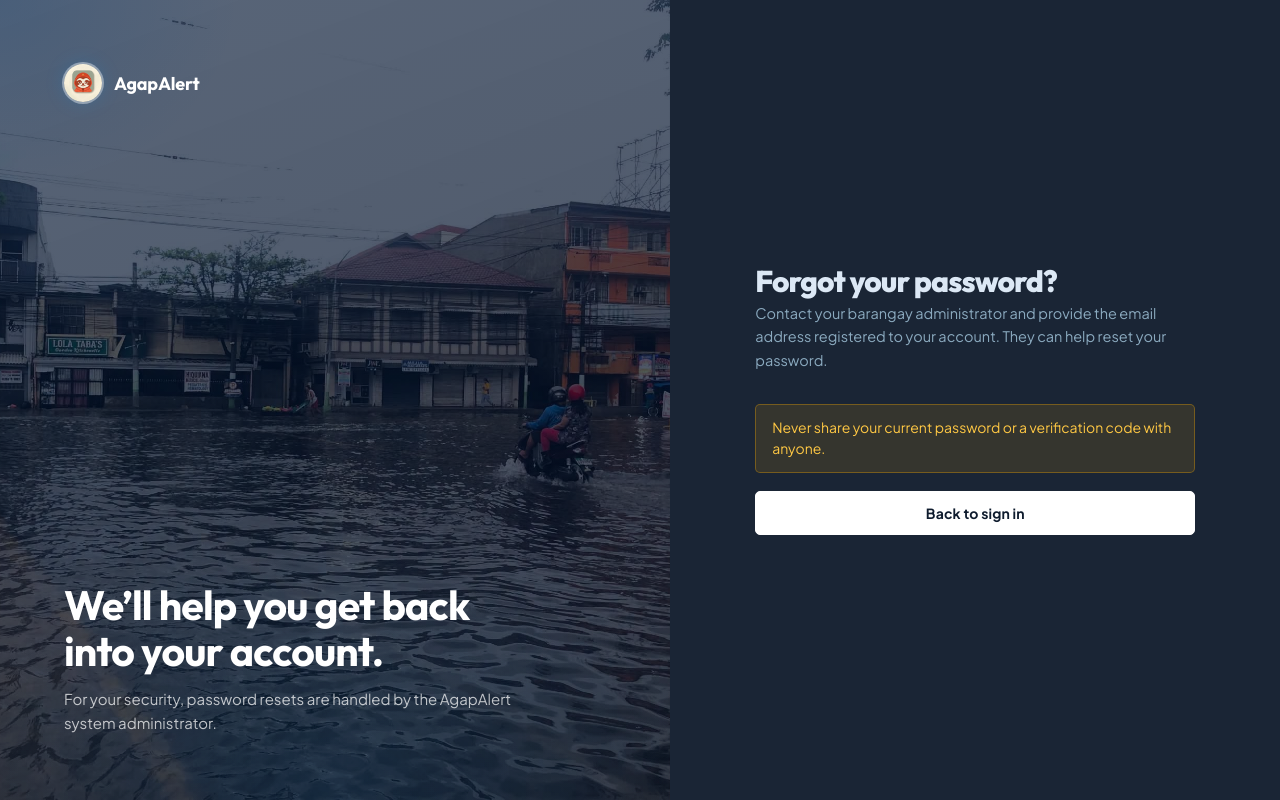
After one commit to rexylljoshsantiago/Agap-Alert, a PHP site: page /agapalert/forgot-password.html in a window 1280 px wide. The commit adds this page. Run offline with PHP 8.4, Linux system fonts and the light colour scheme.

Commit message:
Adding Forgot Password

```diff
--- a/assets/css/style.css
+++ b/assets/css/style.css
@@ -212,6 +212,16 @@ a:hover { text-decoration: underline; }
   letter-spacing: 0.04em;
   text-transform: uppercase;
   padding: 0;
+}
+
+.forgot-password {
+  display: inline-block;
+  margin-top: 0.45rem;
+  color: var(--accent);
+  font-size: 12.5px;
+  font-weight: 600;
+  text-transform: none;
+  letter-spacing: 0;
 }
 
 .field .hint {
--- /dev/null
+++ b/forgot-password.html
@@ -0,0 +1,40 @@
+<!DOCTYPE html>
+<html lang="en">
+<head>
+  <meta charset="utf-8">
+  <meta name="viewport" content="width=device-width, initial-scale=1">
+  <title>Reset password | AgapAlert</title>
+  <link rel="icon" href="assets/img/favicon.png">
+  <link rel="preconnect" href="https://fonts.googleapis.com">
+  <link rel="preconnect" href="https://fonts.gstatic.com" crossorigin>
+  <link href="https://fonts.googleapis.com/css2?family=Outfit:wght@600;700;800&family=Plus+Jakarta+Sans:wght@400;500;600;700&display=swap" rel="stylesheet">
+  <link rel="stylesheet" href="assets/css/style.css">
+</head>
+<body class="auth-page">
+
+<main class="auth">
+  <section class="auth-brand">
+    <a class="brand" href="login.html">
+      <img src="assets/img/logo.png" alt="" width="36" height="36">AgapAlert
+    </a>
+    <div>
+      <h1>We’ll help you get back into your account.</h1>
+      <p>For your security, password resets are handled by the AgapAlert system administrator.</p>
+    </div>
+  </section>
+
+  <section class="auth-form">
+    <div class="auth-card">
+      <h2>Forgot your password?</h2>
+      <p class="sub">Contact your barangay administrator and provide the email address registered to your account. They can help reset your password.</p>
+
+      <div class="notice notice-warning" role="status">
+        Never share your current password or a verification code with anyone.
+      </div>
+
+      <a class="btn btn-primary btn-block" href="login.html">Back to sign in</a>
+    </div>
+  </section>
+</main>
+</body>
+</html>
--- a/login.html
+++ b/login.html
@@ -59,6 +59,7 @@
             <input class="input" id="password" name="password" type="password" autocomplete="current-password" required>
             <button type="button" class="pw-toggle" data-target="password" aria-pressed="false">Show</button>
           </div>
+          <a class="forgot-password" href="forgot-password.html">Forgot password?</a>
         </div>
         <button class="btn btn-primary btn-block" type="submit">Sign in</button>
       </form>
```
